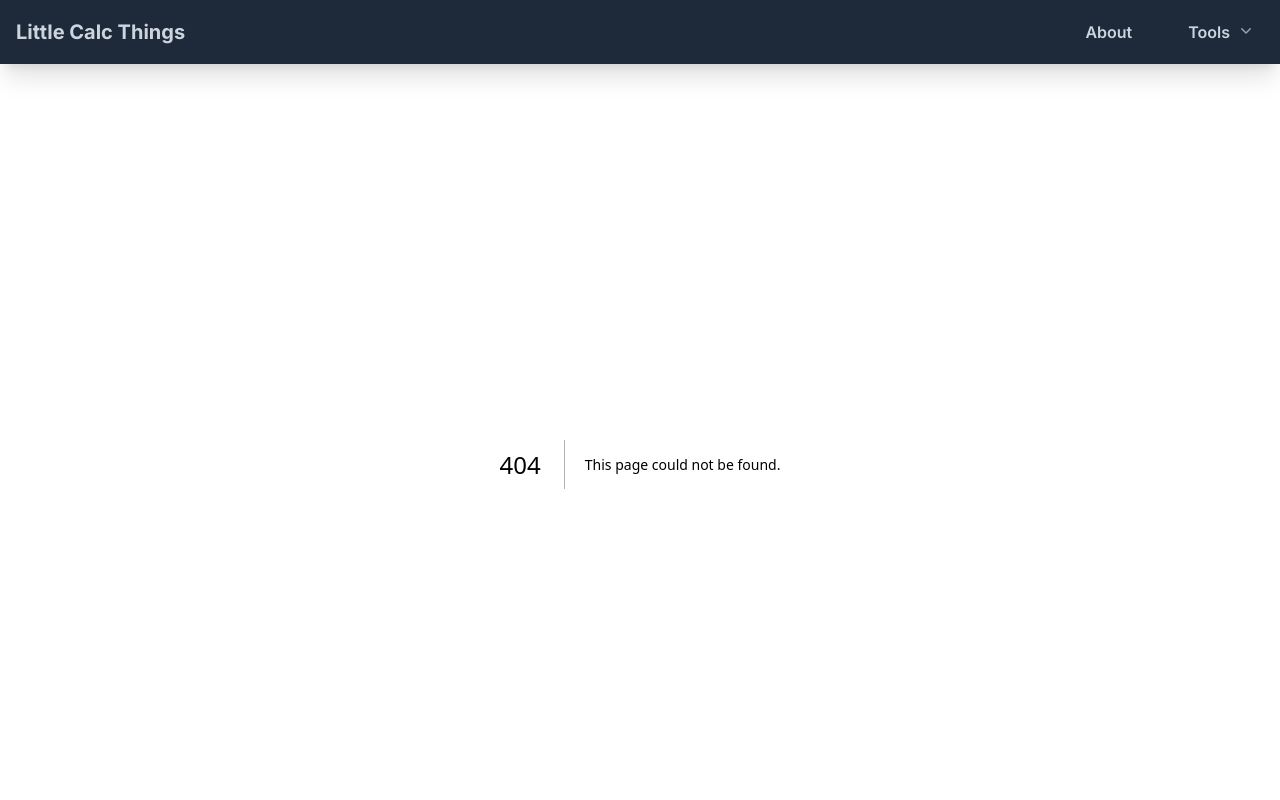
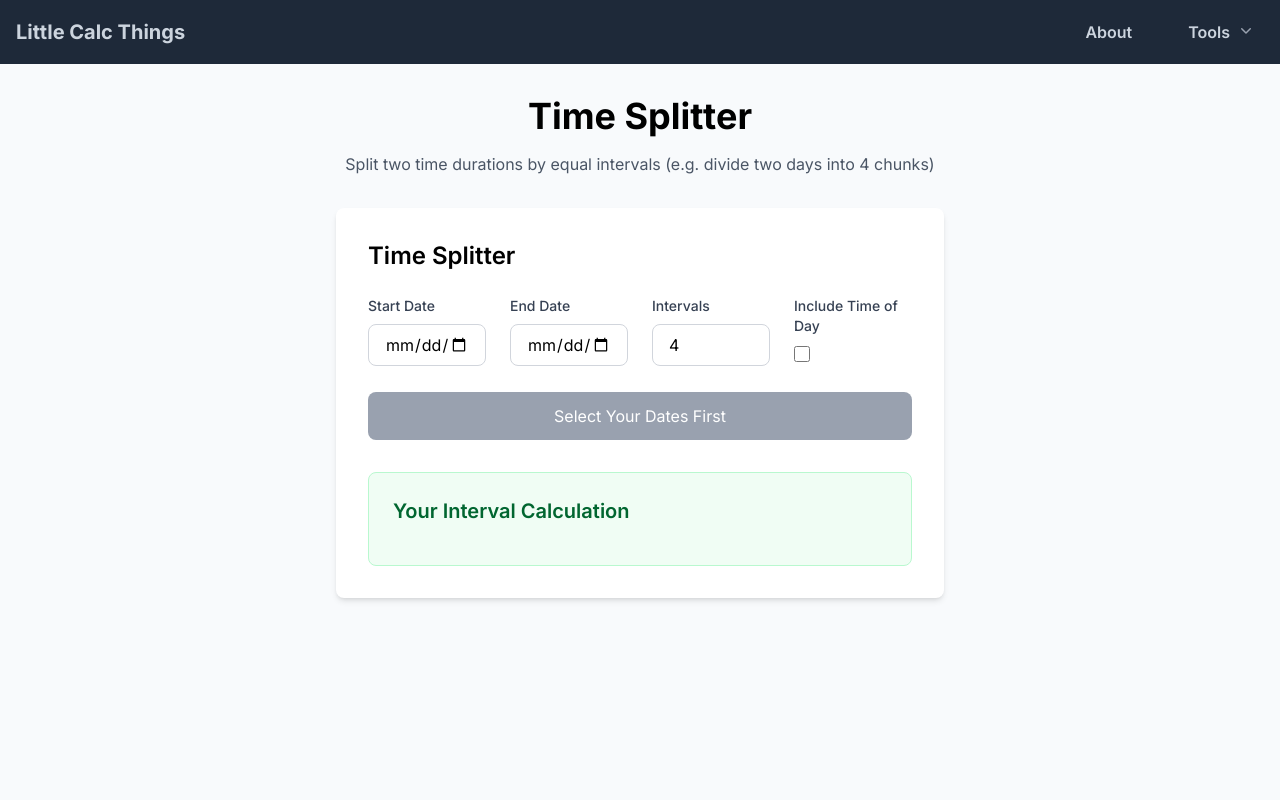
Before and after one commit to ginaleitt/little-calc-things, a Next.js app: page /tools/time-splitter in a window 1280 px wide. Before the commit this address had no page. Shown: the top 800 px of the page. Built offline with nearby package versions, Linux system fonts and the light colour scheme.

Commit message:
Time Splitter

```diff
--- a/app/data/tools.tsx
+++ b/app/data/tools.tsx
@@ -27,5 +27,12 @@ export const tools = [
         href: "/tools/subscription-calculator",
         image: "💵",
         color: "from-emerald-600 to-sky-200"
+      },
+      {
+        title: "Time Splitter",
+        description: "Split two time durations by equal intervals",
+        href: "/tools/time-splitter",
+        image: "🕔",
+        color: "from-teal-400 to-yellow-200"
       }
     ]
--- a/app/tools/subscription-calculator/layout.tsx
+++ b/app/tools/subscription-calculator/layout.tsx
@@ -4,6 +4,6 @@ export const metadata = {
   description: 'Discover if your subscription usage justifies the cost. This is useful for things like: Gym memberships ($50/month but only go twice = $25 per visit).',
 }
 
-export default function SubscriptionCalculator({ children }) {
+export default function SubscriptionCalculatorLayout({ children }) {
   return children
 }
--- /dev/null
+++ b/app/tools/time-splitter/layout.tsx
@@ -0,0 +1,9 @@
+// app/tools/birthday-countdown/layout.tsx
+export const metadata = {
+  title: 'Time Splitter | Little Calc Things',
+  description: 'Split two time durations by equal intervals (e.g. divide two days into 4 chunks)',
+}
+
+export default function TimeSplitterLayout({ children }) {
+  return children
+}
--- /dev/null
+++ b/app/tools/time-splitter/page.tsx
@@ -0,0 +1,229 @@
+'use client'
+
+import { useState } from 'react'
+// At the top of your component, define the shape
+
+interface FormErrors {
+  endDateBeforeStart?: string;
+}
+
+
+
+// app/tools/birthday-countdown/page.js
+export default function BirthdayCalculator() {
+    const [selectedStartDate, setSelectedStartDate] = useState('');
+    const [selectedEndDate, setSelectedEndDate] = useState('');
+    const [includeTime, setIncludeTime] = useState(false);
+    const [intervals, setIntervals] = useState('4');
+
+
+    // Current date and time
+    const now = new Date()
+    const currentYear = now.getFullYear()
+    const minDate = `${currentYear - 100}-01-01` // 100 years ago
+    const maxDate = `${currentYear + 100}-12-31` //100 years in future
+
+    const [errors, setErrors] = useState<FormErrors>({})
+    //state for results
+    const [intervalDates, setIntervalDates] = useState<Date[]>([]);
+
+
+    //find dates
+    const performDateCalculation = () => {
+        const formData = {
+            selectedStartDate: selectedStartDate,
+            selectedEndDate: selectedEndDate,
+            intervals: intervals,
+        }
+
+        const parsed = {
+            selectedStartDate: new Date(formData.selectedStartDate),
+            selectedEndDate: new Date(formData.selectedEndDate),
+            intervals: parseFloat(formData.intervals) || 4
+        }
+
+        if (parsed.selectedEndDate <= parsed.selectedStartDate) {
+            return { error: 'End Date must be after Start Date' }
+        }
+
+        if (!includeTime) {
+            parsed.selectedStartDate.setHours(0, 0, 0, 0);
+            parsed.selectedEndDate.setHours(23, 59, 59, 999);
+        }
+
+        // calculate the different intervals in time between
+        const totalMs = parsed.selectedEndDate.getTime() - parsed.selectedStartDate.getTime();
+        const intervalMs = totalMs / (parsed.intervals);
+
+        const newIntervalDates = [];
+        if (!includeTime) {
+            // After calculating each timestamp, round to nearest day
+            for (let i = 0; i <= parsed.intervals; i++) {
+                const timestamp = parsed.selectedStartDate.getTime() + (intervalMs * i);
+                const intervalDate = new Date(timestamp);
+
+                // Round to nearest midnight
+                intervalDate.setHours(0, 0, 0, 0);
+
+                newIntervalDates.push(intervalDate);
+            }
+        } else {
+            // Keep exact times
+            for (let i = 0; i <= parsed.intervals; i++) {
+                const timestamp = parsed.selectedStartDate.getTime() + (intervalMs * i);
+                const intervalDate = new Date(timestamp);
+                newIntervalDates.push(intervalDate);
+            }
+        }
+
+        setIntervalDates(newIntervalDates);
+        return { success: true }
+
+    }
+
+    const calculateBreakEven = (e: React.FormEvent<HTMLFormElement>) => {
+        e.preventDefault()
+        setErrors({})
+        setIntervalDates([]) //reset previous results
+
+        const result = performDateCalculation()
+        if (result.error) {
+            setErrors({ endDateBeforeStart: result.error })
+        }
+    }
+
+
+
+  return (
+    <main className="min-h-screen bg-app-primary">
+      <div className="mx-auto px-4 py-8">
+        {/* Header */}
+        <div className="text-center mb-8">
+          <h1 className="text-4xl font-bold mb-4">Time Splitter</h1>
+          <p className="text-gray-600 max-w-4xl mx-auto">
+            Split two time durations by equal intervals (e.g. divide two days into 4 chunks)
+          </p>
+        </div>
+
+        <div className="grid grid-cols-1 lg:grid-cols-4 gap-8">
+          {/* Ad space - left side */}
+          <div className="ad-space lg:col-span-1">
+            {/* <p>Ad Space</p> */}
+          </div>
+
+          {/* Main calculator */}
+          <div className="lg:col-span-2">
+            <div className="bg-white rounded-lg shadow-md p-8">
+              <h2 className="text-2xl font-semibold mb-6">Time Splitter</h2>
+
+              <form onSubmit={calculateBreakEven} className="space-y-6">
+                <div className="grid grid-cols-1 md:grid-cols-2 lg:grid-cols-4 gap-6">
+
+                  <div>
+                    <label className="block text-sm font-medium text-gray-700 mb-2">
+                      Start Date
+                    </label>
+                    <input
+                        type="datetime-local"
+                        className = "form-input"
+                        value={selectedStartDate}
+                        onChange={(e) => setSelectedStartDate(e.target.value)}
+                        min={minDate}
+                        max={maxDate}
+                      required
+                    />
+                  </div>
+                  <div>
+                    <label className="block text-sm font-medium text-gray-700 mb-2">
+                      End Date
+                    </label>
+                    <input
+                        type="datetime-local"
+                        value={selectedEndDate}
+                        onChange={(e) => setSelectedEndDate(e.target.value)}
+                        className={`form-input ${errors.endDateBeforeStart ?'border-red-500' : ''}`}
+                        min={minDate}
+                        max={maxDate}
+                      required
+                    />
+                    {errors.endDateBeforeStart && (
+                          <p className="text-red-500 text-sm mt-1">{errors.endDateBeforeStart}</p>
+                      )}
+                  </div>
+                  <div>
+                    <label className="block text-sm font-medium text-gray-700 mb-2">
+                      Intervals
+                    </label>
+                    <input
+                      type="number"
+                      step="1"
+                      min="1"
+                      value={intervals}
+                      onChange={(e) => setIntervals(e.target.value)}
+                      className = "form-input"
+                      placeholder="4"
+                      required
+                    />
+
+                  </div>
+
+                  <div>
+                    <label className="block text-sm font-medium text-gray-700 mb-2">
+                      Include Time of Day
+                    </label>
+                    <input
+                      type="checkbox"
+                      checked={includeTime}
+                      className = "h-4 w-4"
+                      onChange={(e) => setIncludeTime(e.target.checked)}
+                      placeholder="4"
+
+                    />
+                  </div>
+                </div>
+
+
+                {/* Submit button */}
+                <button type="submit"
+                disabled={!selectedStartDate || !selectedEndDate}
+                className={`w-full px-6 py-3 rounded-lg transition-colors duration-200 ${
+                        !selectedStartDate || !selectedEndDate || Object.keys(errors).length > 0
+                        ? 'bg-gray-400 cursor-not-allowed'
+                        : 'bg-app-darknavy hover:bg-app-darknavy-hover'
+                    } text-white`}>
+                {!selectedStartDate || !selectedEndDate ? (
+                    'Select Your Dates First'
+                    ) : (
+                        Object.keys(errors).length > 0 ? (
+                            'Fix Errors to Calculate'
+                        ) : (
+                            'Calculate Intervals'
+                        )
+                    )}
+                </button>
+              </form>
+
+              {/* Results */}
+              <div className="mt-8 p-6 bg-green-50 rounded-lg border border-green-200">
+                  <h3 className="text-xl font-semibold text-green-800 mb-4">
+                    Your Interval Calculation
+                  </h3>
+                  <div className="grid grid-cols-1 md:grid-cols-2 gap-4"></div>
+                    {intervalDates.length > 0 && Object.keys(errors).length === 0 && intervalDates.map((date, index) => (
+                        <div key={index}>
+                            {date.toLocaleString()}
+                        </div>
+                    ))}
+                    </div>
+                </div>
+              </div>
+
+          {/* Ad space - right side */}
+          <div className="ad-space lg:col-span-1">
+            {/* <p>Ad Space</p> */}
+          </div>
+        </div>
+      </div>
+    </main>
+  )
+}
```
